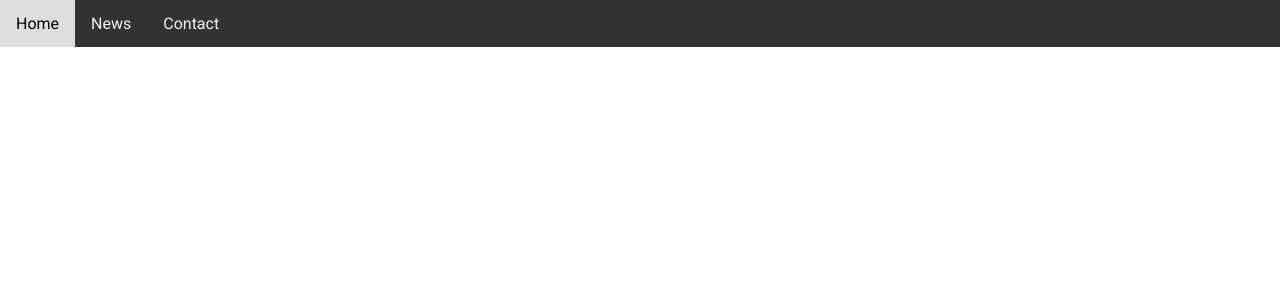
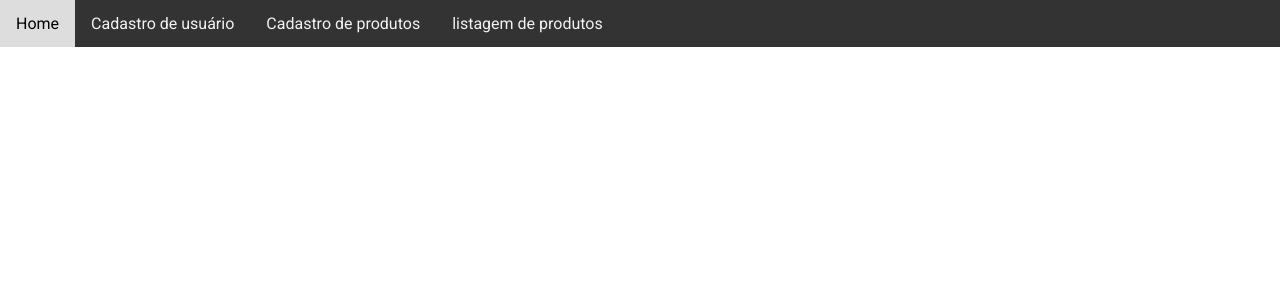
Before and after one commit to lucioneves/monitora-estoque, an Angular app: page / in a window 1280 px wide. Shown: the top 300 px of the page. Built offline with nearby package versions, Linux system fonts and the light colour scheme; sample sign-in values are in the browser's storage.

Commit message:
fix: adiciona layout na rais

```diff
--- a/src/app/feature/layout/layout.component.html
+++ b/src/app/feature/layout/layout.component.html
@@ -1,7 +1,8 @@
 <div class="navbar">
     <a routerLink="/home">Home</a>
-    <a routerLink="/news">News</a>
-    <a routerLink="/contact">Contact</a>
+    <a routerLink="/user">Cadastro de usuário</a>
+    <a routerLink="/product">Cadastro de produtos</a>
+    <a routerLink="/list">listagem de produtos</a>
 </div>
 
 <div class="main-content">
```
